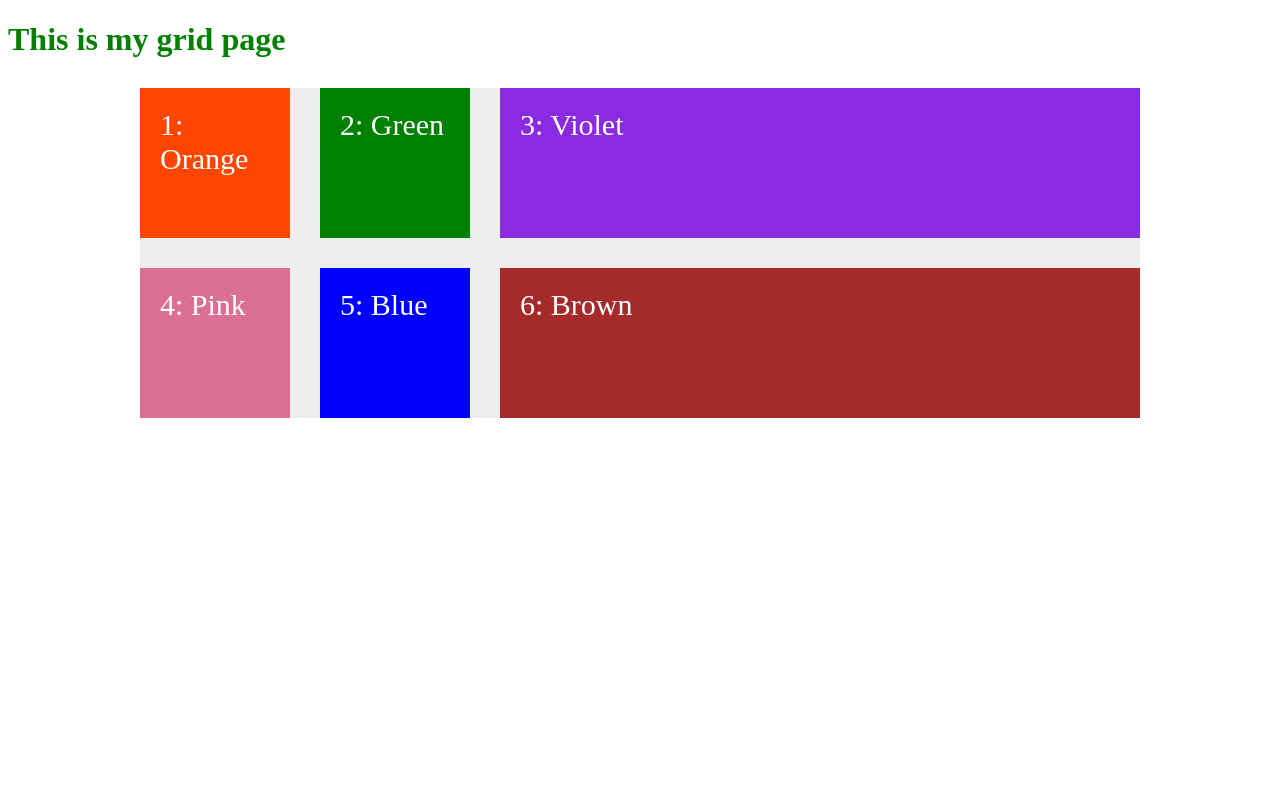
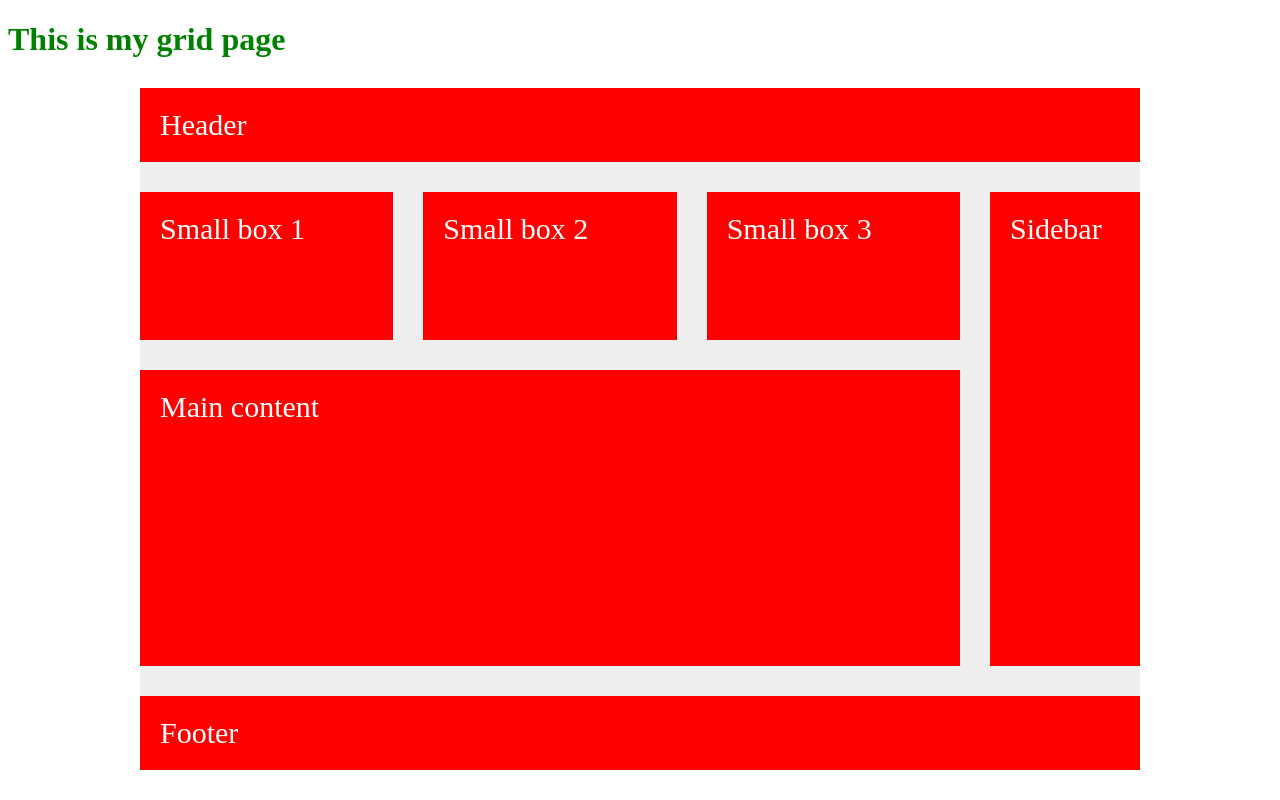
Before and after one commit to cdfishe1/grid-practice, a website: page index.html in a window 1280 px wide. Drawn offline with Linux system fonts and the light colour scheme.

Commit message:
make grid challenge

```diff
--- a/index.html
+++ b/index.html
@@ -12,13 +12,23 @@
        <h1 class="header__title">This is my grid page</h1>
    </header>
 
-   <div class="container">
+   <!-- <div class="container">
        <div class="item item--1">1: Orange</div>
        <div class="item item--2">2: Green</div>
        <div class="item item--3">3: Violet</div>
        <div class="item item--4">4: Pink</div>
        <div class="item item--5">5: Blue</div>
        <div class="item item--6">6: Brown</div>
+   </div> -->
+
+   <div class="layout">
+    <div class="block block--header">Header</div>
+    <div class="block block--box1">Small box 1</div>
+    <div class="block block--box2">Small box 2</div>
+    <div class="block block--box3">Small box 3</div>
+    <div class="block block--main">Main content</div>
+    <div class="block block--side">Sidebar</div>
+    <div class="block block--footer">Footer</div>
    </div>
 </body>
 </html>
--- a/sass/main.scss
+++ b/sass/main.scss
@@ -4,43 +4,103 @@
     }
 }
 
-.container {
+// .container {
+//     background-color: #eee;
+//     width: 1000px;
+//     margin: 30px auto;
+
+//     display: grid;
+//     grid-template-rows: repeat(2, 150px);
+//     grid-template-columns: repeat(3, 1fr);
+//     //grid-template-columns: repeat(2, 150px) 1fr;
+//     //grid-template-columns: 1fr 2fr 1fr;
+//     //grid-template-columns: 50% 1fr 1fr;
+//     gap: 30px;
+// }
+
+// .item {
+//     padding: 20px;
+//     font-size: 30px;
+//     color: white;
+
+//     &--1 {
+//         background-color: orangered;
+//         // grid-row-start: 2;
+//         // grid-row-end: 3;
+//         // grid-column-start: 2;
+//         // grid-column-end: 3;
+
+//         grid-row: 2/3;
+//         grid-column: 2/3;
+
+//         z-index: 10;
+//     }
+
+//     &--2 {
+//         background-color: green;
+//        // grid-column: 2 / span 2 //starts at column 2 and spans over two columns
+//        grid-column: 2 / -1; //start at column 2 and span to the end of the row
+//     }
+
+//     &--3 {
+//         background-color: blueviolet;
+//         grid-area: 2/1/3/3;
+//     }
+
+//     &--4 {
+//         background-color: palevioletred;
+//     }
+
+//     &--5 {
+//         background-color: blue;
+//         // grid-row: 1/2;
+//         // grid-column: 3/4;
+//         grid-area: 1/3/3/4; //grid-row-start / grid-column-start / grid-row-end / grid-column-end
+//     }
+
+//     &--6 {
+//         background-color: brown;
+//         grid-area: 1/2/2/3;
+//     }
+
+    .layout {
         background-color: #eee;
         width: 1000px;
         margin: 30px auto;
 
         display: grid;
-    grid-template-rows: repeat(2, 150px);
-    grid-template-columns: repeat(2, 150px) 1fr;
+        grid-template-rows: 1fr 2fr 4fr 1fr;
+        grid-template-columns: repeat(3, 1fr) 15%;
         gap: 30px;
     }
 
-.item {
+    .block {
         padding: 20px;
         font-size: 30px;
         color: white;
+        background-color: red;
 
-    &--1 {
-        background-color: orangered;
+        &--header {
+            // grid-area: 1/1/2/5;
+            grid-column: 1 / -1;
         }
+        &--box1 {
 
-    &--2 {
-        background-color: green;
         }
+        &--box2 {
 
-    &--3 {
-        background-color: blueviolet;
         }
+        &--box3 {
 
-    &--4 {
-        background-color: palevioletred;
         }
+        &--main {
+            grid-area: 3/1/4/4;
+        }
+        &--side {
+            grid-area: 2/4/4/5;
+        }
+        &--footer {
+            grid-area: 4/1/5/5;
 
-    &--5 {
-        background-color: blue;
-    }
-
-    &--6 {
-        background-color: brown;
         }
     }
```
Also changed, not shown: css/main.min.css, 1 other file. Lines whose indentation alone changed are shown as unchanged.
